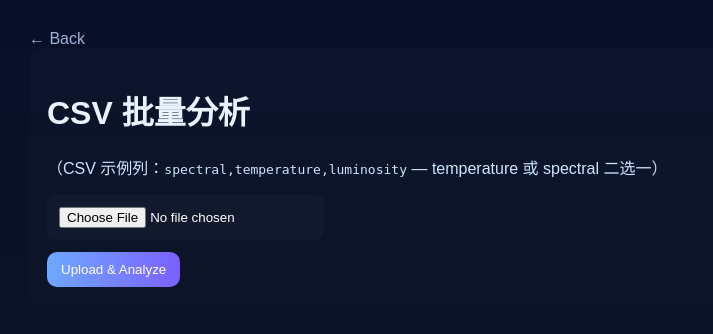
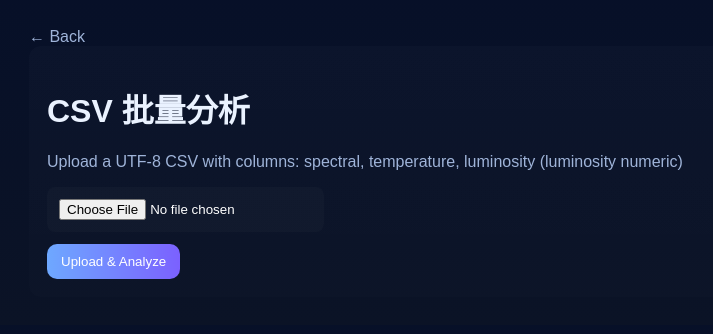
Before and after one commit to sriubasastor-debug/stellar-spectrum-web, a Python web app: template templates/csv.html in a window 1280 px wide. Shown: the top 334 px of the page, without its empty margins (151-864 px from the left). Run offline with Jinja, Linux system fonts and the light colour scheme; the template is opened without the code that fills it, so the values that code supplies are empty; some web fonts are replaced.

Commit message:
Update csv.html

```diff
--- a/templates/csv.html
+++ b/templates/csv.html
@@ -8,20 +8,22 @@
   <link href="https://cdn.jsdelivr.net/npm/aos@2.3.4/dist/aos.css" rel="stylesheet" />
   <style>
     @font-face{font-family:"CHN";src:url("/static/fonts/NotoSansSC-Regular.otf") format("opentype")}
-    body{margin:0;background:linear-gradient(180deg,#071028,#0b1326);font-family:"CHN",sans-serif;color:#eaf2ff;padding:30px}
+    body{margin:0;background:linear-gradient(180deg,#071028,#0b1326);font-family:"CHN",sans-serif;color:#eaf2ff;padding:28px}
     .wrap{max-width:920px;margin:0 auto}
     .card{background:linear-gradient(180deg,rgba(255,255,255,0.02),rgba(255,255,255,0.01));padding:18px;border-radius:12px}
     input[type=file]{background:rgba(255,255,255,0.02);padding:12px;border-radius:8px;color:white;border:none}
-    .btn{margin-top:12px;padding:10px 14px;border-radius:10px;background:linear-gradient(90deg,#6ea8ff,#7b61ff);color:white;border:none}
+    .btn{margin-top:12px;padding:10px 14px;border-radius:10px;background:linear-gradient(90deg,#6ea8ff,#7b61ff);color:white;border:none;cursor:pointer}
+    .note{color:#9fb4d9;margin-top:10px}
     a.back{color:#9fb4d9;text-decoration:none}
   </style>
 </head>
 <body>
   <div class="wrap" data-aos="fade-up">
     <a class="back" href="/?lang={{lang}}">← {{ '返回' if lang=='zh' else 'Back' }}</a>
+
     <div class="card" data-aos="fade-up" data-aos-delay="60">
       <h1>{{ t('csv') if t else 'CSV 批量分析' }}</h1>
-      <p style="color:#cfe4ff">（CSV 示例列：<code>spectral,temperature,luminosity</code> — temperature 或 spectral 二选一）</p>
+      <p class="note">{{ '请上传 UTF-8 编码的 CSV，包含列：spectral, temperature, luminosity（光度必须是数值）' if lang=='zh' else 'Upload a UTF-8 CSV with columns: spectral, temperature, luminosity (luminosity numeric)' }}</p>
 
       <form method="POST" enctype="multipart/form-data">
         <input type="file" name="csvfile" accept=".csv" required>
```
